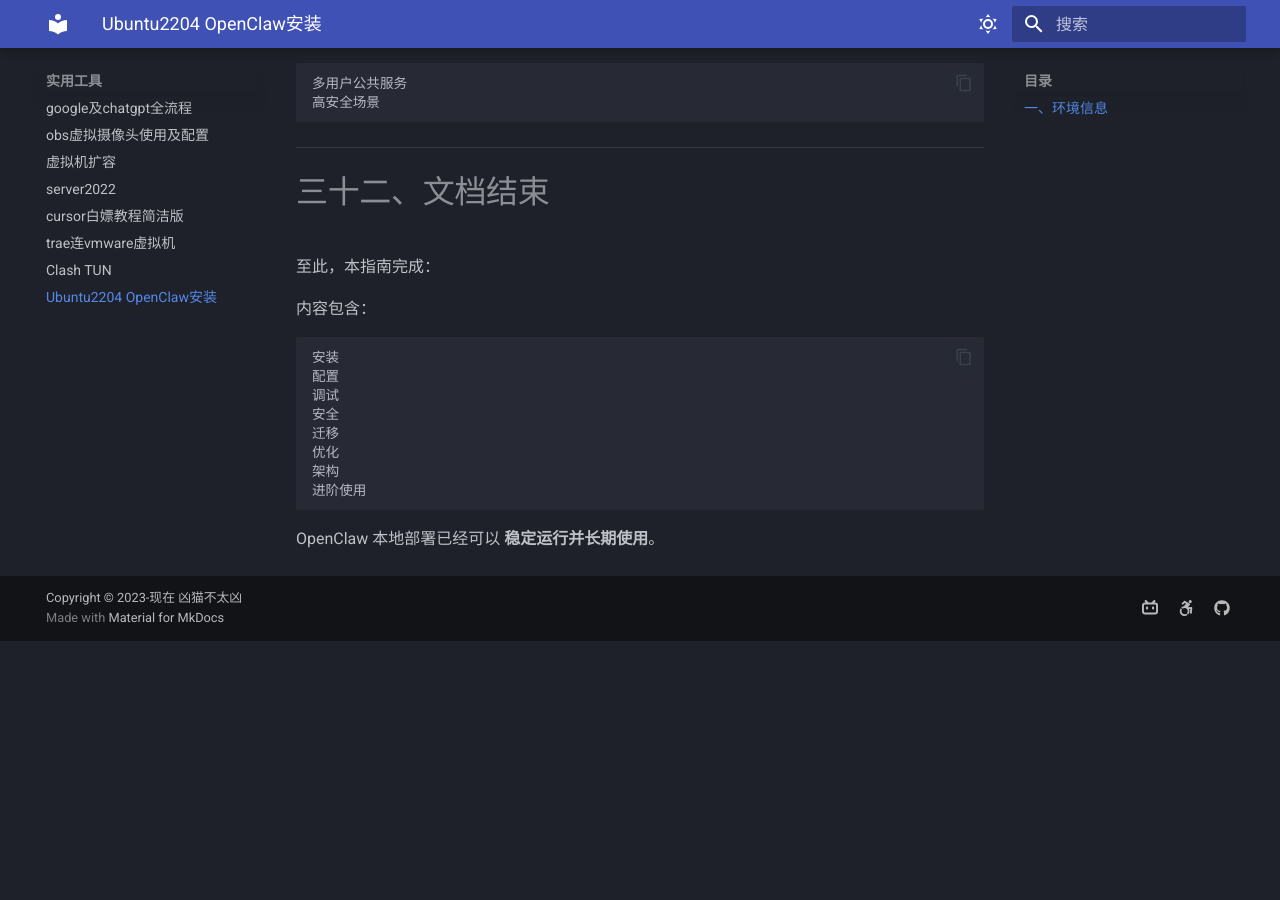
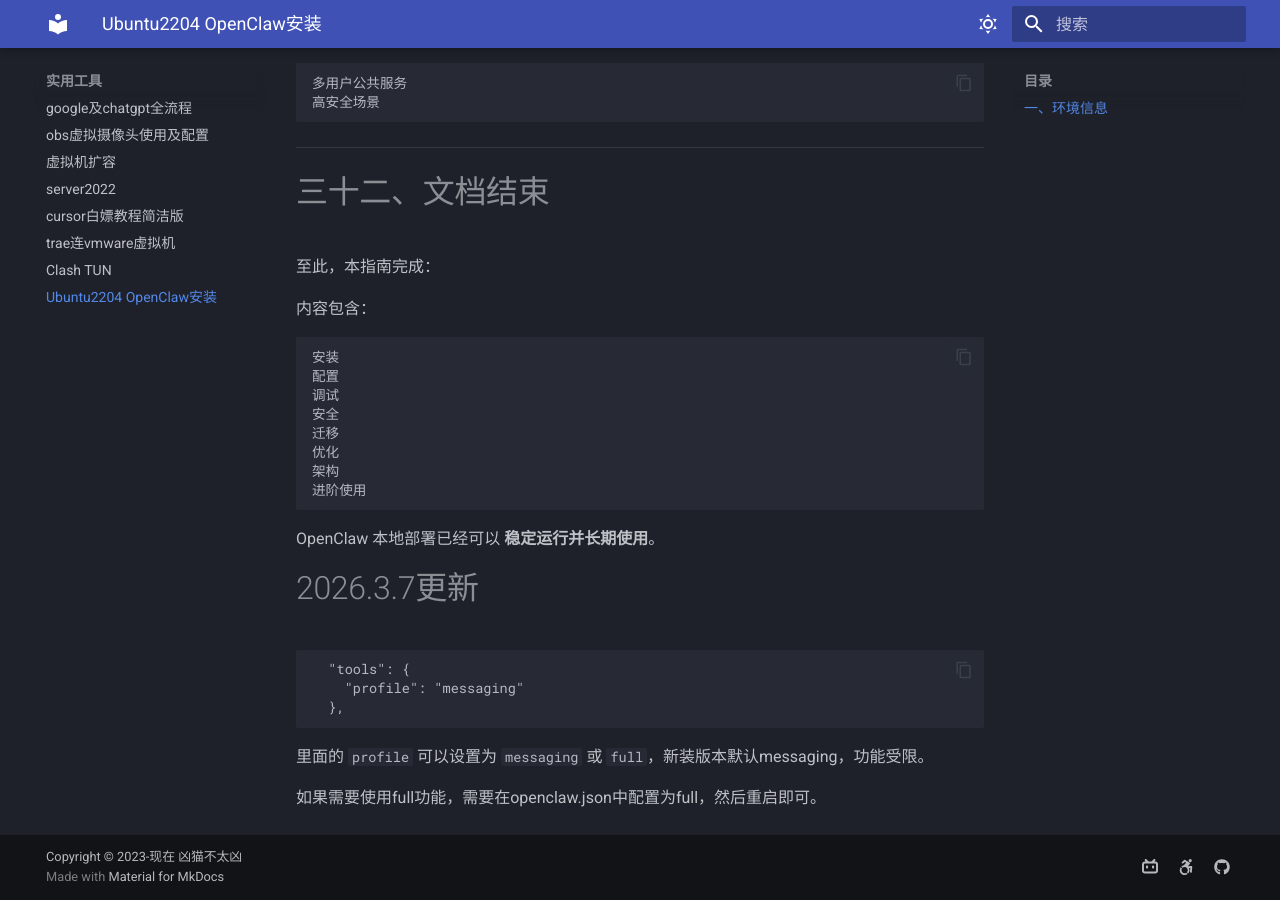
Before and after one commit to Xmbtx/xmbtx-blog, an MkDocs documentation site: the page built from docs/tools/openclaw.md, in a window 1280 px wide and 900 px high, scrolled down 52373 px. Built offline with MkDocs 1.6.1 and Material for MkDocs 9.7.7, drawn with Linux system fonts in a browser that asks for light colours; before the commit the page ends 53014 px from its top, so only the background shows below that.

Commit message:
2026-03-07_15:02:01 update

````diff
--- a/docs/tools/openclaw.md
+++ b/docs/tools/openclaw.md
@@ -2625,3 +2625,15 @@
 ```
 
 OpenClaw 本地部署已经可以 **稳定运行并长期使用**。
+
+# 2026.3.7更新
+
+```
+  "tools": {
+    "profile": "messaging"
+  },
+```
+
+里面的 `profile` 可以设置为 `messaging` 或 `full`，新装版本默认messaging，功能受限。
+
+如果需要使用full功能，需要在openclaw.json中配置为full，然后重启即可。
````
Also changed, not shown: docs/tools/clashtun.md (+6 -0 lines).
